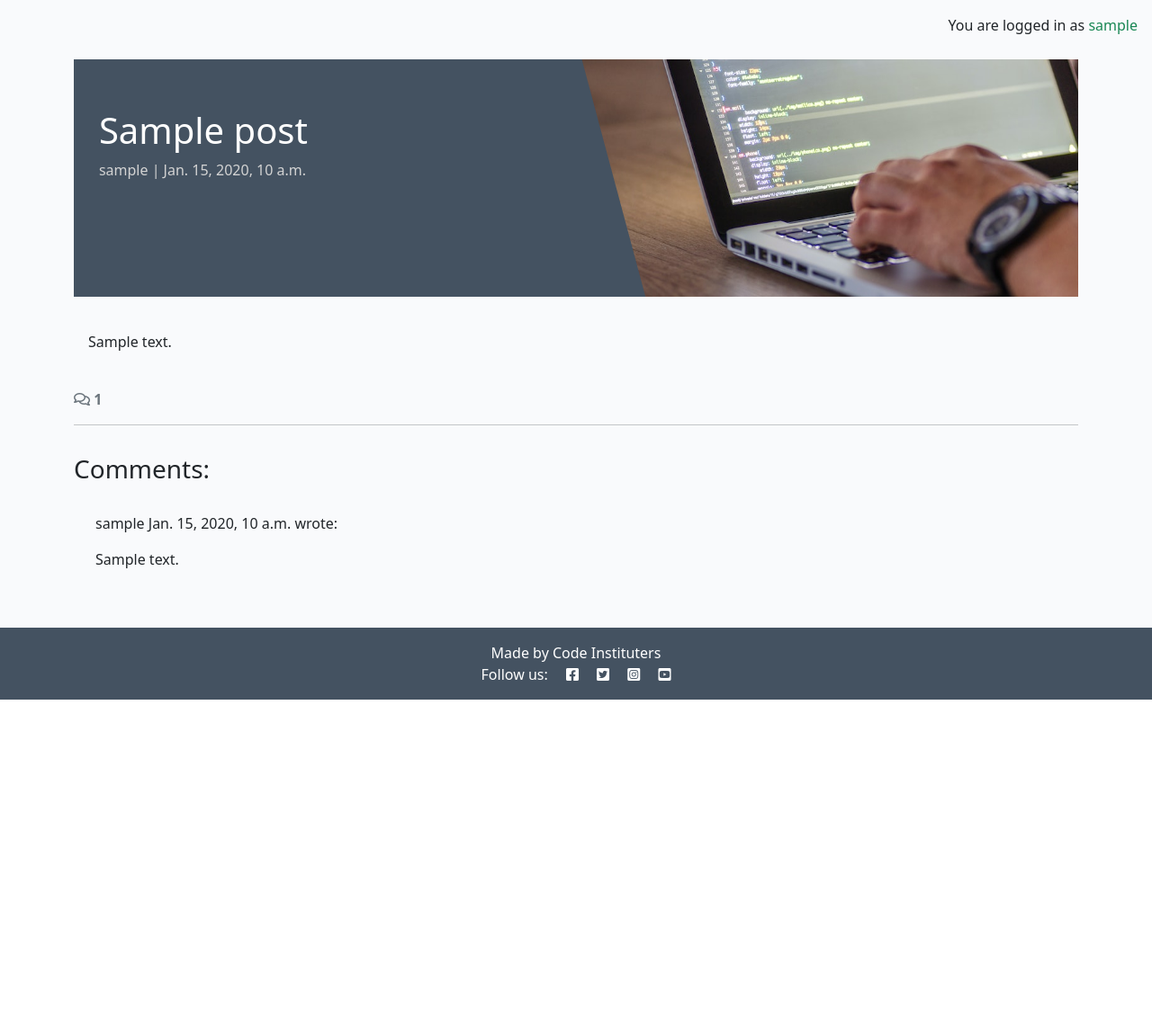
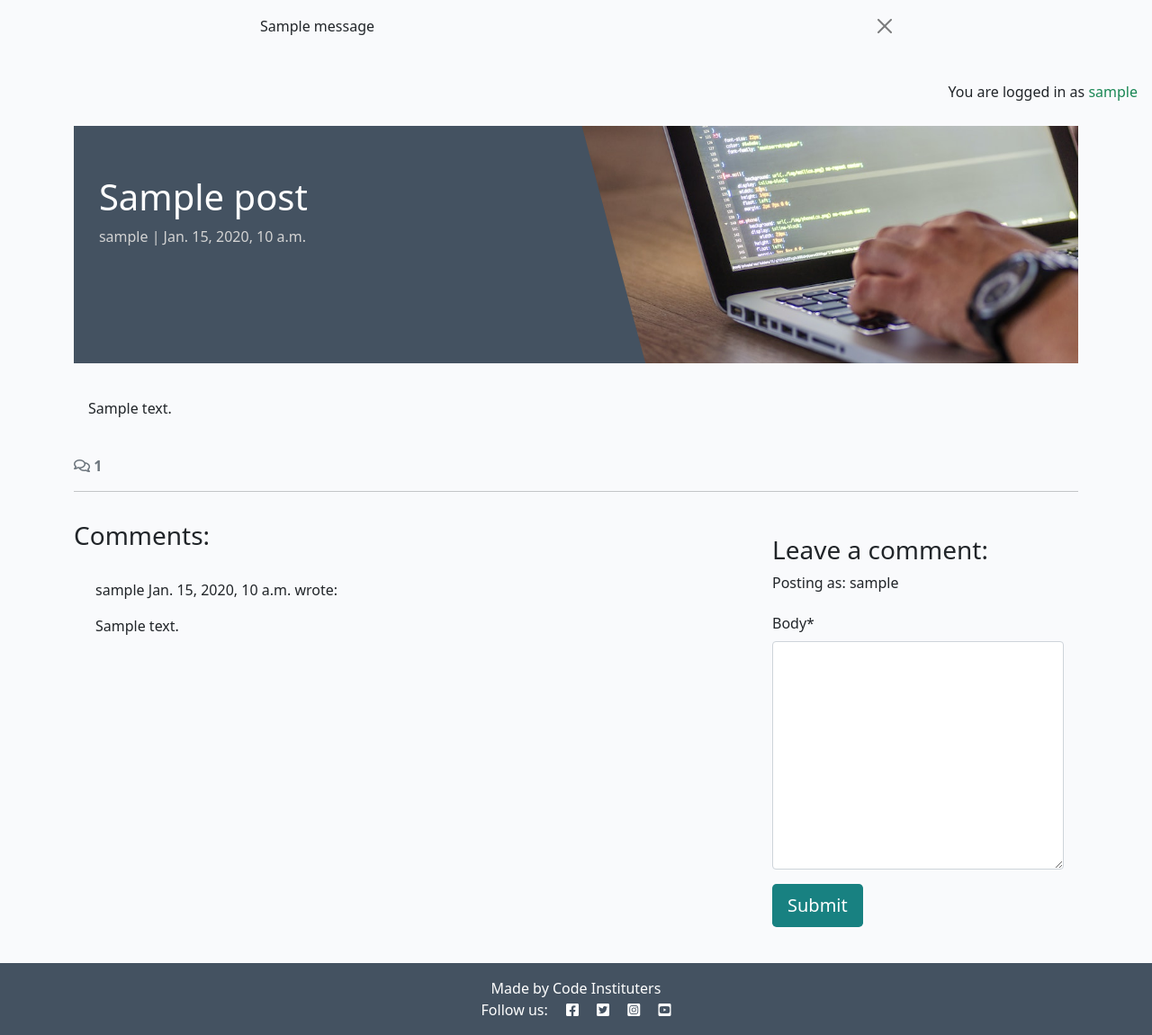
Before and after one commit to Hedgemonkey/django-blog, a Django app: a page that uses templates/base.html in a window 1280 px wide. Shown: the part 60-1211 px from the top of the page at 90% size. Before the commit the page ends 838 px from the top, so only its background shows below. Run offline with Django 5.2, Linux system fonts and the light colour scheme; a user stored in the database is signed in; tables that the repository leaves empty hold one stand-in row (values such as "Sample post"); one stand-in notice (Sample message) is shown; some libraries are stand-ins or nearby versions.

Commit message:
Add crispy packages for forms and bootstrap, Add user comment functionality

```diff
--- /dev/null
+++ b/blog/forms.py
@@ -0,0 +1,7 @@
+from .models import Comment
+from django import forms
+
+class CommentForm(forms.ModelForm):
+    class Meta:
+        model = Comment
+        fields = ('body',)
--- a/blog/templates/blog/post_detail.html
+++ b/blog/templates/blog/post_detail.html
@@ -1,5 +1,6 @@
 {% extends 'base.html' %} {% block content %}
 {% load static %}
+{% load crispy_forms_tags %}
 
 <div class="masthead">
     <div class="container">
@@ -70,6 +71,22 @@
                 {% endfor %}
             </div>
         </div>
+        <!-- Creating New Comments -->
+        <div class="col-md-4 card mb-4 mt-3">
+            <div class="card-body">
+                {% if user.is_authenticated %}
+                <h3>Leave a comment:</h3>
+                <p>Posting as: {{ user.username }}</p>
+                <form id="commentForm" method="post" style="margin-top: 1.3em;">
+                    {{ comment_form | crispy }}
+                    {% csrf_token %}
+                    <button id="submitButton" type="submit" class="btn btn-signup btn-lg">Submit</button>
+                </form>
+                {% else %}
+                <p>Log in to leave a comment</p>
+                {% endif %}
+            </div>
+        </div>
     </div>
 </div>
 
--- a/blog/views.py
+++ b/blog/views.py
@@ -1,6 +1,8 @@
 from django.shortcuts import render, get_object_or_404
 from django.views import generic
+from django.contrib import messages
 from .models import Post
+from .forms import CommentForm
 
 # Create your views here.
 class PostList(generic.ListView):
@@ -25,13 +27,24 @@ def post_detail(request, slug):
     queryset = Post.objects.filter(status=1)
     post = get_object_or_404(queryset, slug=slug)
     comments = post.comments.all().order_by('-created_on')
-    comments_count = post.comments.filter(approved=True).count()
+    comment_count = post.comments.filter(approved=True).count()
+    if request.method == "POST":
+        comment_form = CommentForm(data=request.POST)
+        if comment_form.is_valid():
+            comment = comment_form.save(commit=False)
+            comment.author = request.user
+            comment.post = post
+            comment.save()
+            messages.success(request, 'Comment submitted and awaiting approval!')
+
+    comment_form = CommentForm()
     return render(
         request,
         "blog/post_detail.html",
         {
             "post": post,
             "comments": comments,
-            "comment_count": comments_count,
+            "comment_count": comment_count,
+            "comment_form": comment_form,
         },
     )
--- a/codestar/settings.py
+++ b/codestar/settings.py
@@ -55,6 +55,8 @@ INSTALLED_APPS = [
     'allauth',
     'allauth.account',
     'allauth.socialaccount',
+    'crispy_forms',
+    'crispy_bootstrap5',
     'django_summernote',
     'blog',
     'about',
@@ -63,6 +65,9 @@ INSTALLED_APPS = [
 SITE_ID = 1
 LOGIN_REDIRECT_URL = '/'
 LOGOUT_REDIRECT_URL = '/'
+
+CRISPY_ALLOWED_TEMPLATE_PACKS = "bootstrap5"
+CRISPY_TEMPLATE_PACK = "bootstrap5"
 
 
 
--- a/requirements.txt
+++ b/requirements.txt
@@ -3,10 +3,12 @@ bleach==6.1.0
 certifi==2024.8.30
 cffi==1.17.1
 charset-normalizer==3.4.0
+crispy-bootstrap5==2024.10
 cryptography==43.0.3
 dj-database-url==2.3.0
 Django==5.1.2
 django-allauth==65.1.0
+django-crispy-forms==2.3
 django-summernote==0.8.20.0
 gunicorn==23.0.0
 idna==3.10
--- a/templates/base.html
+++ b/templates/base.html
@@ -76,6 +76,19 @@
             </div>
         </div>
     </nav>
+    <!-- displaying Django messages -->
+    <div class="container">
+        <div class="row">
+            <div class="col-md-8 offset-md-2">
+                {% for message in messages %}
+                <div class="alert {{ message.tags }} alert-dismissible fade show" id="msg" role="alert">
+                    {{ message | safe }}
+                    <button type="button" class="btn-close" data-bs-dismiss="alert" aria-label="Close"></button>
+                </div>
+                {% endfor %}
+            </div>
+        </div>
+    </div>
 
     <main class="flex-shrink-0 main-bg">
         {% if user.is_authenticated %}
```
